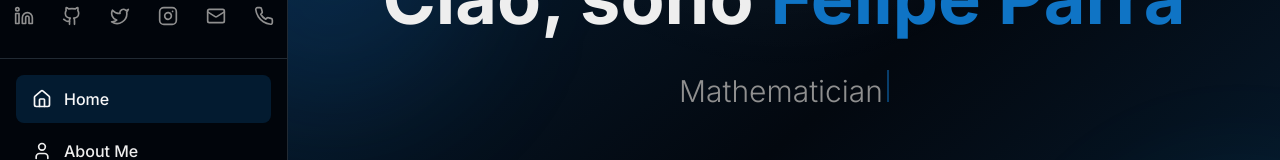
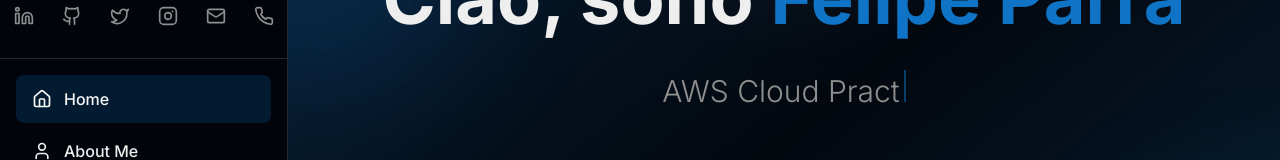
Before and after one commit to FelipeParraC/felipe-parra, a Next.js app: page / in a window 1280 px wide. Shown: the part 258-418 px from the top of the page. Built offline with nearby package versions, Linux system fonts and the light colour scheme; no server answers.

Commit message:
fix: restore hero typing rotation and add delete animation

```diff
--- a/elements/TypingText.tsx
+++ b/elements/TypingText.tsx
@@ -5,46 +5,51 @@ import { useEffect, useState } from "react"
 interface TypingTextProps {
   texts: string[]
   typingSpeed?: number
+  deletingSpeed?: number
   delayBetween?: number
 }
 
-export function TypingText({ texts, typingSpeed = 100, delayBetween = 2000 }: TypingTextProps) {
+export function TypingText({
+  texts,
+  typingSpeed = 90,
+  deletingSpeed = 45,
+  delayBetween = 1400,
+}: TypingTextProps) {
   const [currentIndex, setCurrentIndex] = useState(0)
   const [displayText, setDisplayText] = useState("")
-  const [isTyping, setIsTyping] = useState(true)
+  const [isDeleting, setIsDeleting] = useState(false)
 
   useEffect(() => {
-    const text = texts[currentIndex]
-    let index = 0
-    let intervalId: NodeJS.Timeout | undefined
-    let delayTimeoutId: NodeJS.Timeout | undefined
+    if (texts.length === 0) return
 
-    if (isTyping) {
-      intervalId = setInterval(() => {
-        if (index <= text.length) {
-          setDisplayText(text.slice(0, index))
-          index++
-        } else {
-          setIsTyping(false)
-          delayTimeoutId = setTimeout(() => {
-            setIsTyping(true)
-            setCurrentIndex((prev) => (prev + 1) % texts.length)
-          }, delayBetween)
-          clearInterval(intervalId)
-        }
-      }, typingSpeed)
-    }
+    const currentText = texts[currentIndex]
+    const timeoutId = setTimeout(() => {
+      if (!isDeleting && displayText === currentText) {
+        setIsDeleting(true)
+        return
+      }
 
-    return () => {
-      if (intervalId) clearInterval(intervalId)
-      if (delayTimeoutId) clearTimeout(delayTimeoutId)
-    }
-  }, [currentIndex, isTyping, texts, typingSpeed, delayBetween])
+      if (isDeleting && displayText === "") {
+        setIsDeleting(false)
+        setCurrentIndex((prev) => (prev + 1) % texts.length)
+        return
+      }
+
+      if (isDeleting) {
+        setDisplayText(currentText.slice(0, displayText.length - 1))
+        return
+      }
+
+      setDisplayText(currentText.slice(0, displayText.length + 1))
+    }, !isDeleting && displayText === currentText ? delayBetween : isDeleting ? deletingSpeed : typingSpeed)
+
+    return () => clearTimeout(timeoutId)
+  }, [currentIndex, delayBetween, deletingSpeed, displayText, isDeleting, texts, typingSpeed])
 
   return (
     <span className="text-xl sm:text-2xl md:text-3xl text-muted-foreground font-light">
       {displayText}
-      <span className="inline-block w-0.5 h-6 sm:h-8 bg-primary ml-1 animate-pulse" />
+      <span className="ml-1 inline-block h-6 w-0.5 animate-pulse bg-primary sm:h-8" />
     </span>
   )
 }
```
